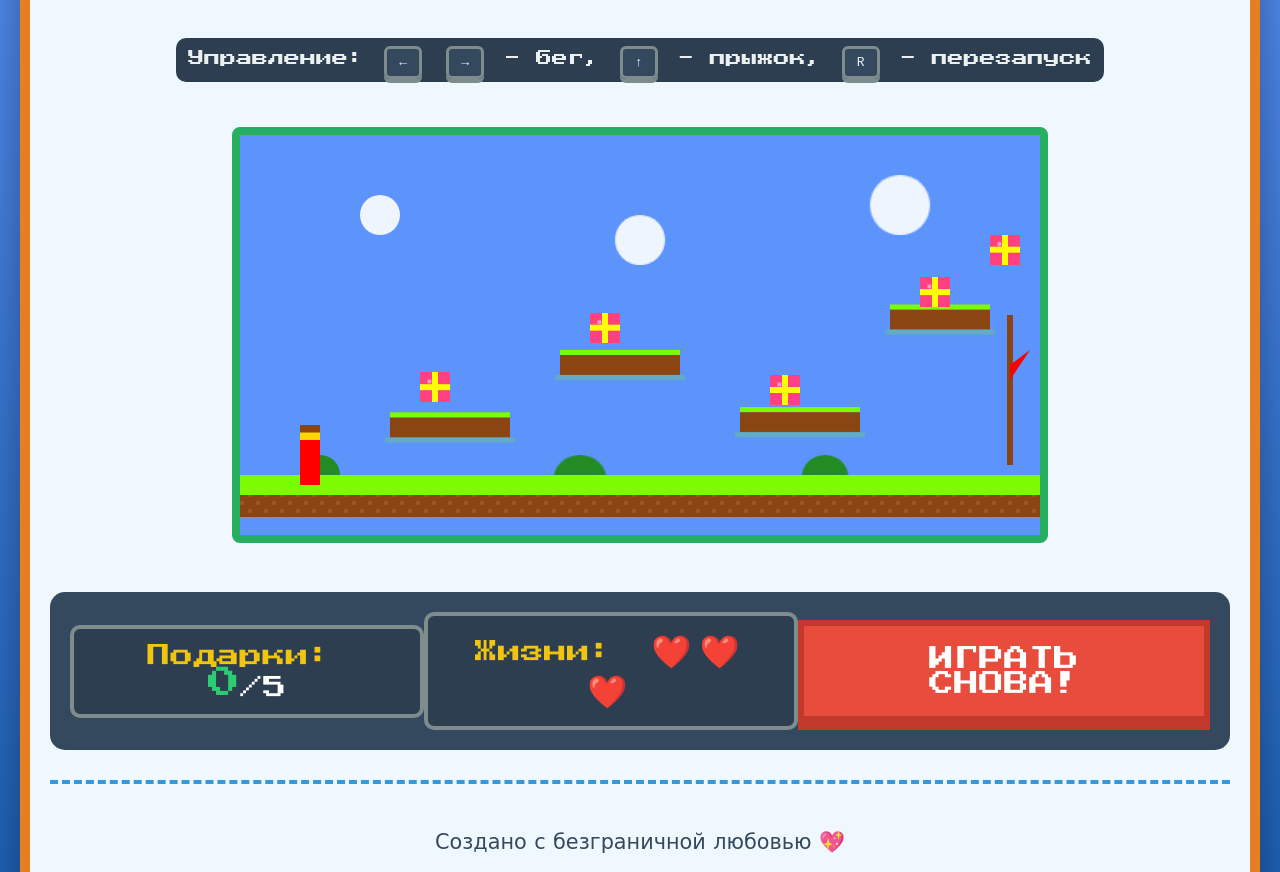
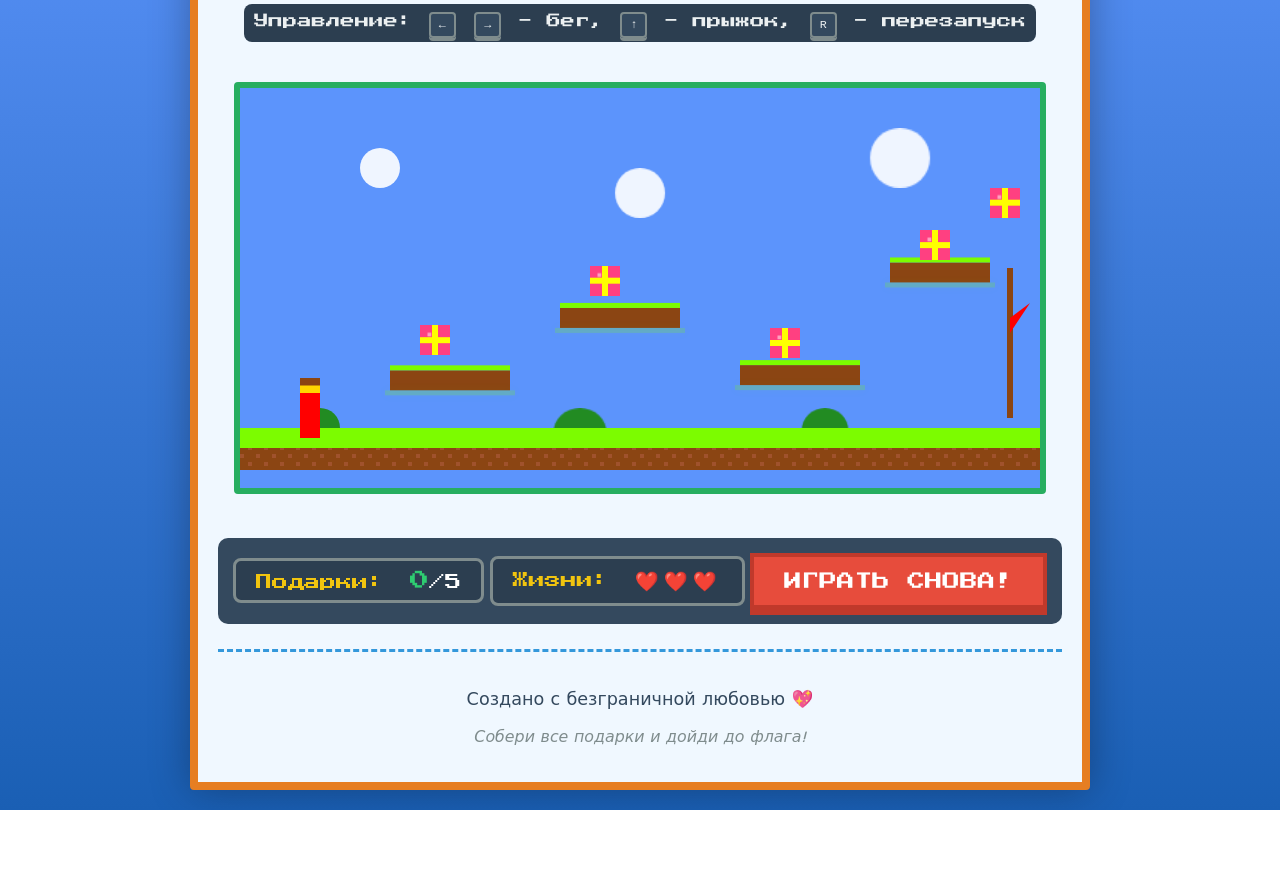
Before and after one commit to Zhanette51/TestG, a plain HTML site: page index.html in a window 1280 px wide. Shown: the part 191-1063 px from the top of the page. After the commit the page ends 1001 px from the top, so only its background shows below. Drawn offline with Linux system fonts and the light colour scheme.

Commit message:
Update style.css

```diff
--- a/style.css
+++ b/style.css
@@ -4,7 +4,7 @@
 
 body {
     margin: 0;
-    padding: 10px;
+    padding: 20px;
     background: linear-gradient(to bottom, #5c94fc 0%, #1a5fb4 100%);
     font-family: 'Comic Neue', cursive;
     text-align: center;
@@ -12,86 +12,83 @@ body {
     display: flex;
     justify-content: center;
     align-items: center;
-    overflow: hidden;
+    image-rendering: pixelated;
+    image-rendering: crisp-edges;
 }
 
 .container {
     background-color: #f0f8ff;
-    border: 10px solid #e67e22;
-    border-radius: 8px;
+    border: 8px solid #e67e22;
+    border-radius: 4px;
     padding: 20px;
-    box-shadow: 0 0 50px rgba(0, 0, 0, 0.4);
-    max-width: 1300px;
+    box-shadow: 0 0 40px rgba(0, 0, 0, 0.3);
+    max-width: 900px;
     position: relative;
     overflow: hidden;
-    margin: 10px;
 }
 
 .container::before {
     content: "";
     position: absolute;
-    top: -15px;
-    left: -15px;
-    right: -15px;
-    bottom: -15px;
+    top: -10px;
+    left: -10px;
+    right: -10px;
+    bottom: -10px;
     background: linear-gradient(45deg, #ff6b6b, #4ecdc4, #45b7d1, #96ceb4, #feca57, #ff9ff3);
     z-index: -1;
-    filter: blur(25px);
-    opacity: 0.7;
+    filter: blur(20px);
+    opacity: 0.6;
 }
 
 h1 {
     color: #e74c3c;
-    margin-bottom: 15px;
-    font-size: 2.8em;
-    text-shadow: 4px 4px 0 #f1c40f;
+    margin-bottom: 10px;
+    font-size: 2.2em;
+    text-shadow: 3px 3px 0 #f1c40f;
     font-family: 'Press Start 2P', cursive;
-    letter-spacing: 2px;
+    letter-spacing: 1px;
 }
 
 .subtitle {
-    font-size: 1.5em;
+    font-size: 1.3em;
     color: #2c3e50;
-    margin-bottom: 25px;
+    margin-bottom: 20px;
 }
 
 .controls-info {
     background: #2c3e50;
     color: #ecf0f1;
-    padding: 12px;
-    border-radius: 10px;
+    padding: 10px;
+    border-radius: 8px;
     display: inline-block;
-    margin-bottom: 25px;
+    margin-bottom: 20px;
     font-family: 'Press Start 2P', monospace;
-    font-size: 1em;
+    font-size: 0.9em;
 }
 
 .controls-info kbd {
     background: #34495e;
-    padding: 6px 12px;
-    border-radius: 6px;
-    border: 3px solid #7f8c8d;
-    box-shadow: 0 4px 0 #7f8c8d;
-    margin: 0 4px;
+    padding: 4px 8px;
+    border-radius: 4px;
+    border: 2px solid #7f8c8d;
+    box-shadow: 0 3px 0 #7f8c8d;
+    margin: 0 2px;
 }
 
 .game-wrapper {
     position: relative;
     margin: 20px auto;
     display: inline-block;
-    border: 8px solid #27ae60;
-    border-radius: 8px;
+    border: 6px solid #27ae60;
+    border-radius: 4px;
     overflow: hidden;
     background: #5c94fc;
-    box-shadow: inset 0 0 30px rgba(0, 0, 0, 0.3);
-    max-width: 100%;
+    box-shadow: inset 0 0 20px rgba(0, 0, 0, 0.2);
 }
 
 #gameCanvas {
     display: block;
-    background: linear-gradient(to bottom, #87CEEB 0%, #5c94fc 100%);
-    max-width: 100%;
-    height: auto;
+    background: linear-gradient(to bottom, #5c94fc 0%, #1a5fb4 100%);
 }
 
 .loading {
@@ -99,13 +96,11 @@ h1 {
     top: 50%;
     left: 50%;
     transform: translate(-50%, -50%);
-    background: rgba(0, 0, 0, 0.9);
+    background: rgba(0, 0, 0, 0.8);
     color: white;
-    padding: 30px 40px;
-    border-radius: 15px;
+    padding: 20px;
+    border-radius: 10px;
     font-family: 'Press Start 2P', monospace;
-    font-size: 1.2em;
-    border: 4px solid #f1c40f;
 }
 
 .message {
@@ -113,72 +108,70 @@ h1 {
     top: 50%;
     left: 50%;
     transform: translate(-50%, -50%);
-    background: rgba(255, 255, 255, 0.98);
+    background: rgba(255, 255, 255, 0.95);
     color: #e74c3c;
-    padding: 40px 60px;
-    border-radius: 20px;
-    font-size: 2.2em;
+    padding: 30px 50px;
+    border-radius: 15px;
+    font-size: 2em;
     font-weight: bold;
     display: none;
-    border: 8px solid #f1c40f;
+    border: 6px solid #f1c40f;
     text-align: center;
     font-family: 'Press Start 2P', cursive;
-    box-shadow: 0 0 50px rgba(241, 196, 15, 0.6);
+    box-shadow: 0 0 30px rgba(241, 196, 15, 0.5);
     z-index: 100;
-    text-shadow: 3px 3px 0 rgba(0, 0, 0, 0.1);
-    line-height: 1.5;
-    min-width: 600px;
+    text-shadow: 2px 2px 0 rgba(0, 0, 0, 0.1);
+    line-height: 1.4;
 }
 
 .stats-panel {
     display: flex;
     justify-content: space-between;
     align-items: center;
-    margin: 25px 0;
-    padding: 20px;
+    margin: 20px 0;
+    padding: 15px;
     background: #34495e;
-    border-radius: 15px;
+    border-radius: 10px;
     color: white;
-    font-size: 1.2em;
 }
 
 .stat {
     font-family: 'Press Start 2P', monospace;
-    font-size: 1.2em;
+    font-size: 1em;
     background: #2c3e50;
-    padding: 15px 25px;
-    border-radius: 10px;
-    border: 4px solid #7f8c8d;
+    padding: 10px 20px;
+    border-radius: 8px;
+    border: 3px solid #7f8c8d;
 }
 
 .stat-label {
     color: #f1c40f;
-    margin-right: 15px;
+    margin-right: 10px;
 }
 
 #score {
     color: #2ecc71;
-    font-size: 1.4em;
+    font-size: 1.2em;
 }
 
 #lives {
     color: #e74c3c;
-    font-size: 1.4em;
-    letter-spacing: 8px;
+    font-size: 1.2em;
+    letter-spacing: 5px;
 }
 
 .pixel-button {
     background: #e74c3c;
     color: white;
     border: none;
-    padding: 20px 40px;
-    font-size: 1.3em;
+    padding: 15px 30px;
+    font-size: 1.1em;
     border-radius: 0;
     cursor: pointer;
     font-family: 'Press Start 2P', cursive;
     text-transform: uppercase;
-    border: 6px solid #c0392b;
-    box-shadow: 0 8px 0 #c0392b;
+    border: 4px solid #c0392b;
+    box-shadow: 0 6px 0 #c0392b;
     transition: all 0.1s;
     position: relative;
     top: 0;
@@ -186,48 +179,37 @@ h1 {
 
 .pixel-button:hover {
     background: #ff6b6b;
-    top: 4px;
+    top: 2px;
     box-shadow: 0 4px 0 #c0392b;
 }
 
 .pixel-button:active {
-    top: 8px;
+    top: 6px;
     box-shadow: 0 0 0 #c0392b;
 }
 
 .footer {
-    margin-top: 30px;
-    font-size: 1.3em;
+    margin-top: 25px;
+    font-size: 1.1em;
     color: #34495e;
-    border-top: 4px dashed #3498db;
-    padding-top: 25px;
+    border-top: 3px dashed #3498db;
+    padding-top: 20px;
 }
 
 .hint {
-    font-size: 1em;
+    font-size: 0.9em;
     color: #7f8c8d;
     font-style: italic;
-    margin-top: 15px;
+    margin-top: 10px;
 }
 
-/* Анимация левитации */
-@keyframes float {
-    0% { transform: translateY(0px); }
-    50% { transform: translateY(-10px); }
-    100% { transform: translateY(0px); }
+/* Анимация мигания для собранных предметов */
+@keyframes collect {
+    0% { transform: scale(1); opacity: 1; }
+    50% { transform: scale(1.5); opacity: 0.7; }
+    100% { transform: scale(0); opacity: 0; }
 }
 
-.float-effect {
-    animation: float 3s ease-in-out infinite;
+.collecting {
+    animation: collect 0.3s ease-out forwards;
 }
-
-/* Эффект свечения */
-@keyframes glow {
-    0% { filter: drop-shadow(0 0 5px rgba(255, 255, 255, 0.5)); }
-    50% { filter: drop-shadow(0 0 15px rgba(255, 255, 255, 0.8)); }
-    100% { filter: drop-shadow(0 0 5px rgba(255, 255, 255, 0.5)); }
-}
-
-.glow-effect {
-    animation: glow 2s ease-in-out infinite;
-}
```
